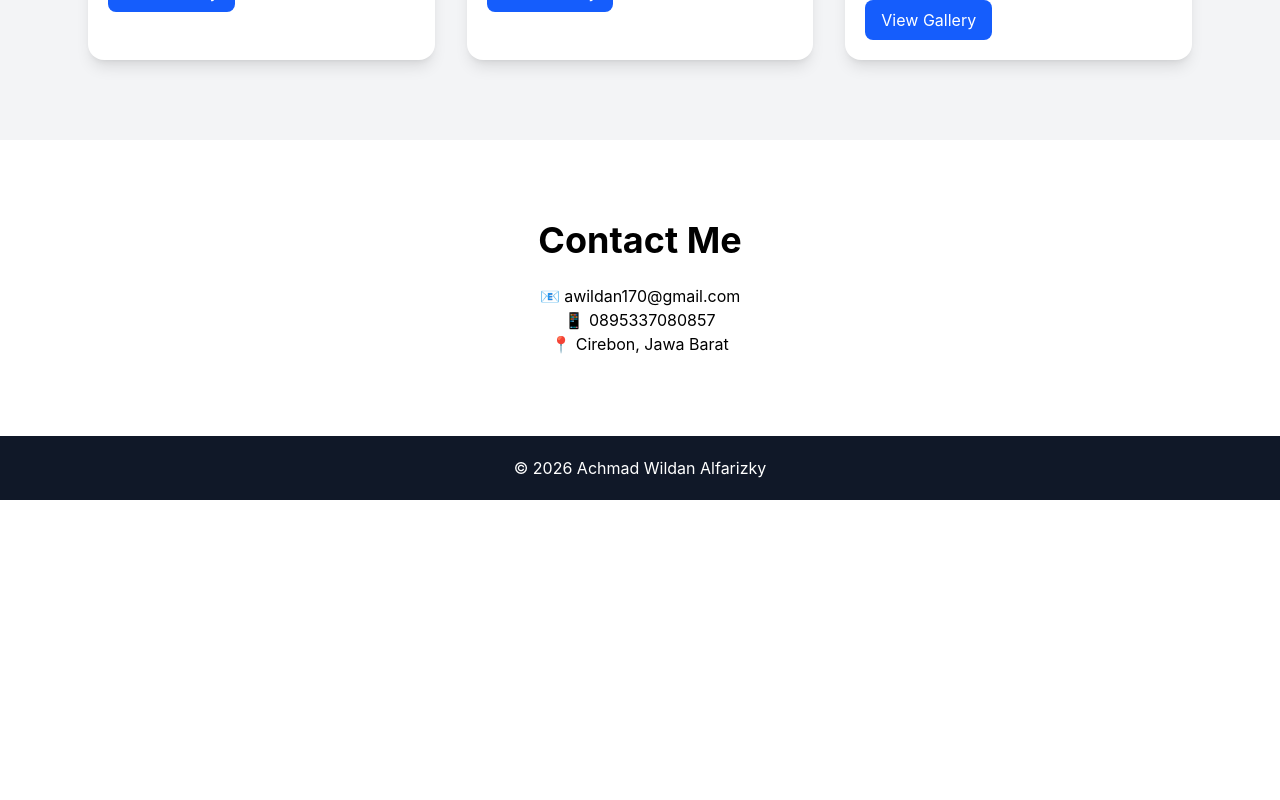
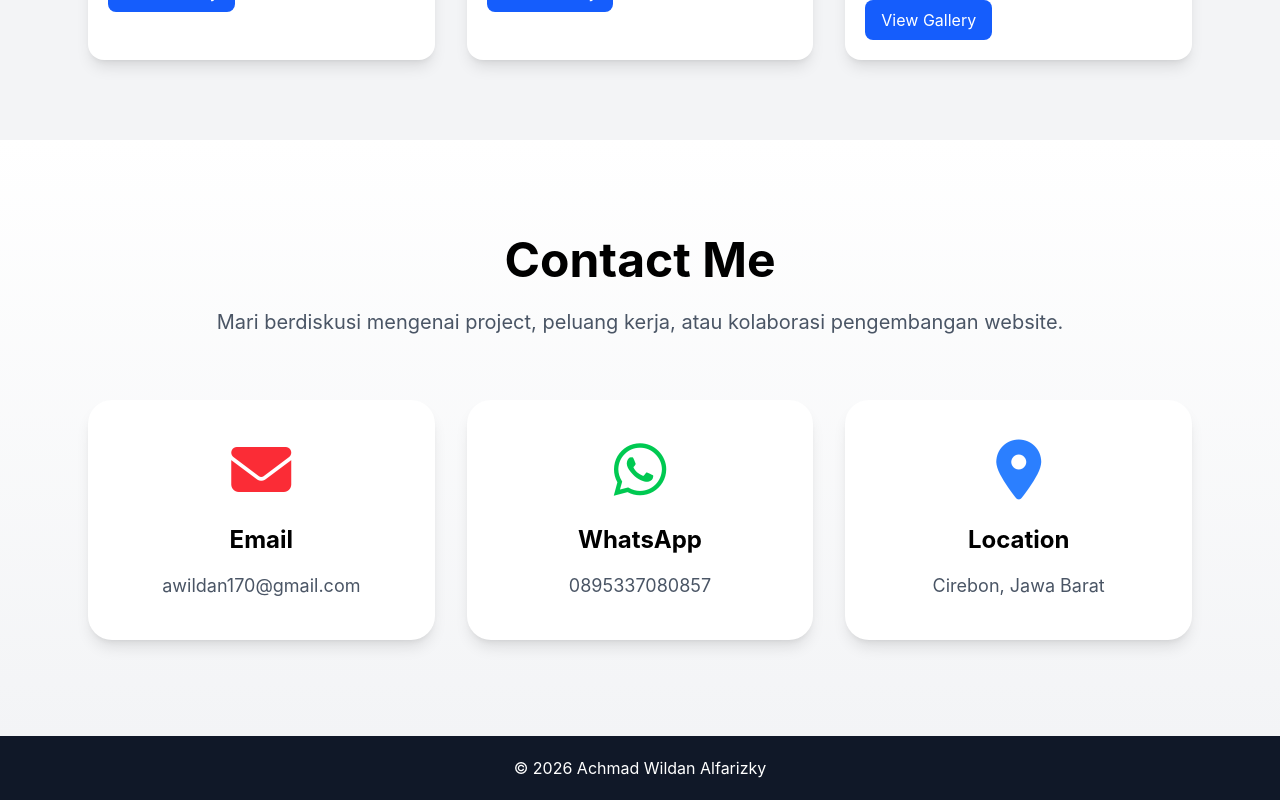
Before and after one commit to ahmadwildanf/portofolio-faiz, a Vue app: page / in a window 1280 px wide. Shown: the part 3216-4016 px from the top of the page. Before the commit the page ends 3716 px from the top, so only its background shows below. Built offline with nearby package versions, Linux system fonts and the light colour scheme.

Commit message:
new contact me

```diff
--- a/index.html
+++ b/index.html
@@ -2,9 +2,12 @@
 <html lang="en">
   <head>
     <meta charset="UTF-8" />
-    <link rel="icon" type="image/svg+xml" href="/favicon.svg" />
+   <link
+  rel="stylesheet"
+  href="https://cdnjs.cloudflare.com/ajax/libs/font-awesome/6.5.2/css/all.min.css"
+/>
     <meta name="viewport" content="width=device-width, initial-scale=1.0" />
-    <title>portfolio-vue</title>
+    <title>portfolio-faiz</title>
   </head>
   <body>
     <div id="app"></div>
--- a/src/App.vue
+++ b/src/App.vue
@@ -450,17 +450,86 @@ const projects = [
     <!-- Contact -->
 <section
   id="contact"
-      class="bg-white py-20"
+  class="bg-gradient-to-b from-white to-gray-100 py-24"
 >
-      <div class="text-center">
+  <div class="max-w-6xl mx-auto px-6">
 
-        <h2 class="text-4xl font-bold mb-6">
+    <h2 class="text-5xl font-bold text-center mb-6">
       Contact Me
     </h2>
 
-        <p>📧 awildan170@gmail.com</p>
-        <p>📱 0895337080857</p>
-        <p>📍 Cirebon, Jawa Barat</p>
+    <p class="text-center text-xl text-gray-600 mb-16">
+      Mari berdiskusi mengenai project, peluang kerja,
+      atau kolaborasi pengembangan website.
+    </p>
+
+    <div class="grid md:grid-cols-3 gap-8">
+
+      <!-- Email -->
+      <div
+        class="bg-white rounded-3xl shadow-lg p-10 text-center hover:-translate-y-2 hover:shadow-2xl transition duration-300"
+      >
+
+        <i
+          class="fa-solid fa-envelope text-6xl text-red-500 mb-6"
+        ></i>
+
+        <h3 class="text-2xl font-bold mb-4">
+          Email
+        </h3>
+
+        <a
+          href="mailto:awildan170@gmail.com"
+          class="text-lg text-gray-600 hover:text-blue-600"
+        >
+          awildan170@gmail.com
+        </a>
+
+      </div>
+
+      <!-- WhatsApp -->
+      <div
+        class="bg-white rounded-3xl shadow-lg p-10 text-center hover:-translate-y-2 hover:shadow-2xl transition duration-300"
+      >
+
+        <i
+          class="fa-brands fa-whatsapp text-6xl text-green-500 mb-6"
+        ></i>
+
+        <h3 class="text-2xl font-bold mb-4">
+          WhatsApp
+        </h3>
+
+        <a
+          href="https://wa.me/62895337080857"
+          target="_blank"
+          class="text-lg text-gray-600 hover:text-green-600"
+        >
+          0895337080857
+        </a>
+
+      </div>
+
+      <!-- Location -->
+      <div
+        class="bg-white rounded-3xl shadow-lg p-10 text-center hover:-translate-y-2 hover:shadow-2xl transition duration-300"
+      >
+
+        <i
+          class="fa-solid fa-location-dot text-6xl text-blue-500 mb-6"
+        ></i>
+
+        <h3 class="text-2xl font-bold mb-4">
+          Location
+        </h3>
+
+        <p class="text-lg text-gray-600">
+          Cirebon, Jawa Barat
+        </p>
+
+      </div>
+
+    </div>
 
   </div>
 </section>
```
Lines whose indentation alone changed are shown as unchanged.
